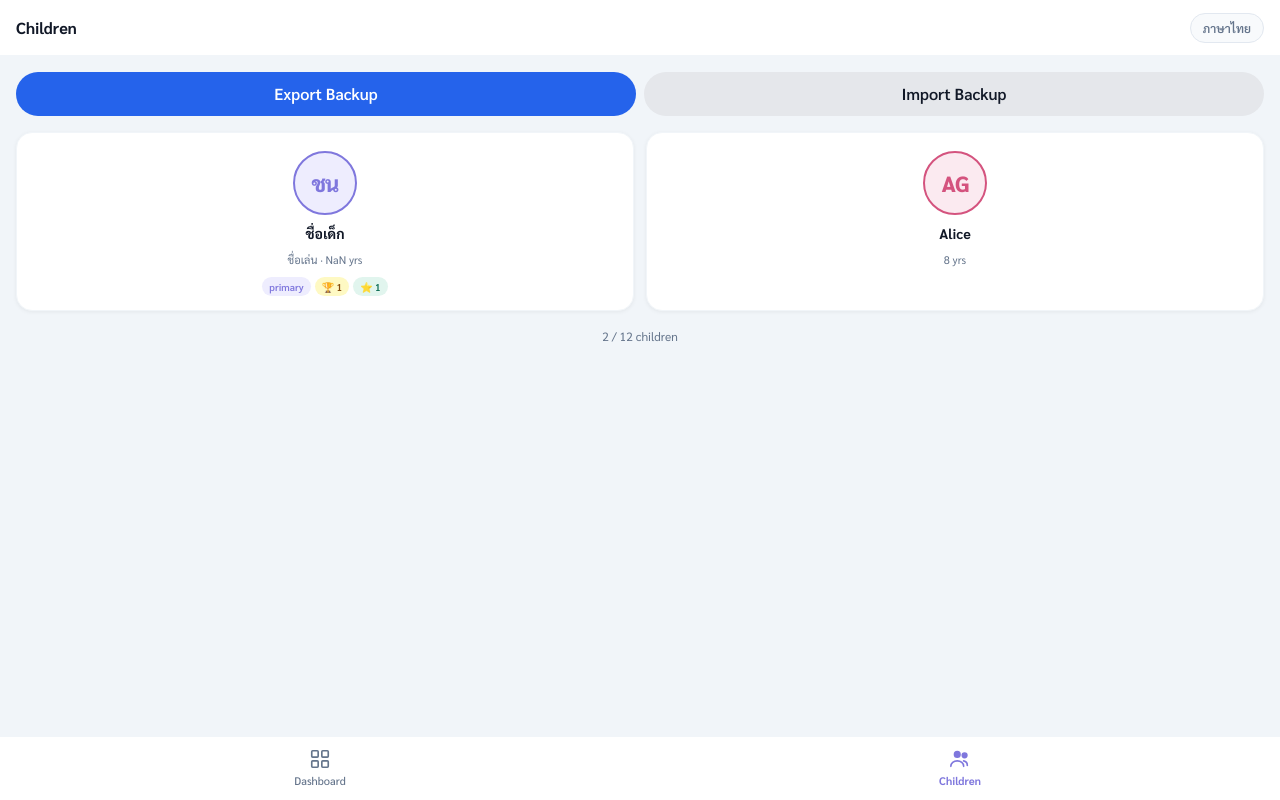
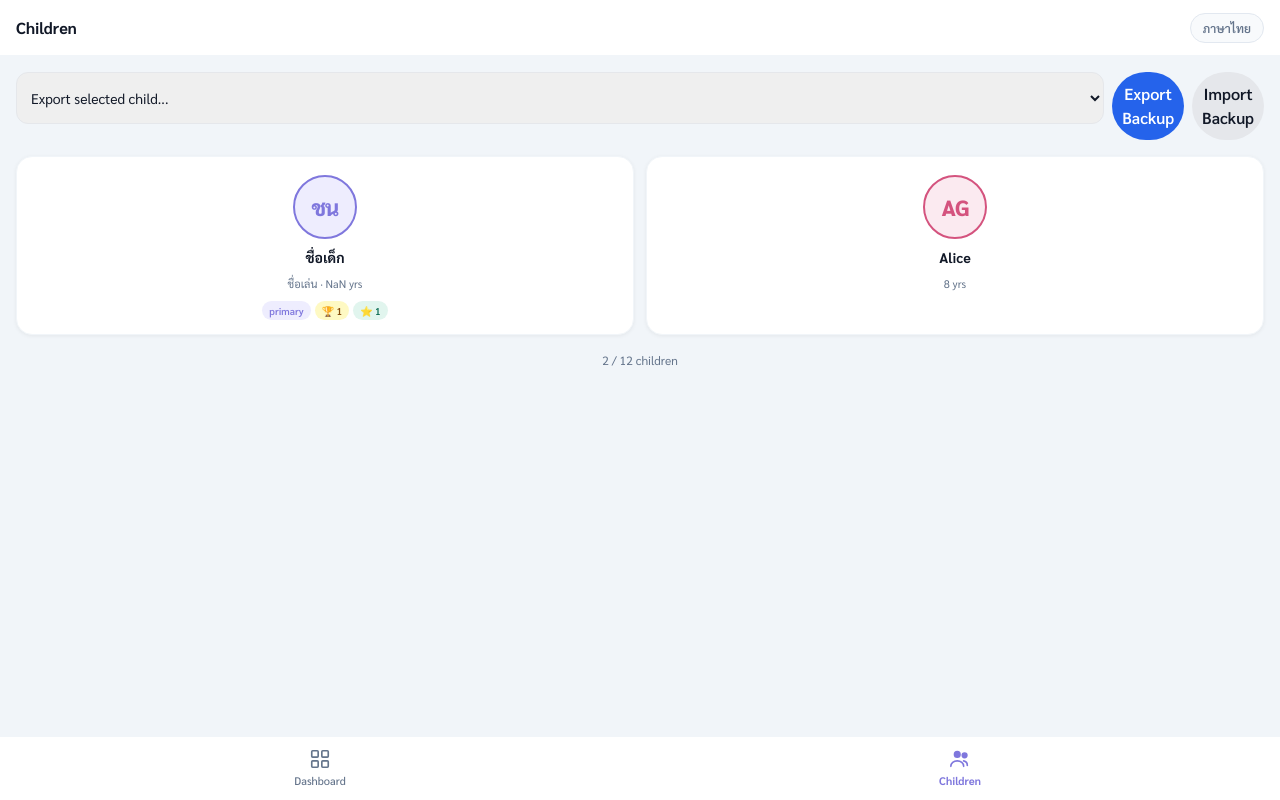
Before and after one commit to Anya-app/anya-app, a Next.js app: page /en/children in a window 1280 px wide. Built offline with nearby package versions, Linux system fonts and the light colour scheme.

Commit message:
Update page.tsx

```diff
--- a/src/app/[locale]/children/page.tsx
+++ b/src/app/[locale]/children/page.tsx
@@ -5,6 +5,7 @@ import { useApp } from "@/context/AppContext";
 import TopBar from "@/components/layout/TopBar";
 import { calcAge, getChildColor, getInitials } from "@/types";
 import { exportChildrenJson, importChildrenJson } from "@/lib/childStorage";
+import { exportSingleChildJson } from "@/lib/childStorage";
 
 export default function ChildrenPage() {
   const { children, t, locale } = useApp();
@@ -23,6 +24,29 @@ export default function ChildrenPage() {
             zIndex: 1,
           }}
         >
+          <select
+  defaultValue=""
+  onChange={(e) => {
+    if (!e.target.value) return;
+    exportSingleChildJson(e.target.value);
+    e.currentTarget.value = "";
+  }}
+  style={{
+    width: "100%",
+    marginBottom: 16,
+    padding: "10px",
+    borderRadius: 12,
+    border: "1px solid #E5E7EB",
+    fontSize: 14,
+  }}
+>
+  <option value="">Export selected child...</option>
+  {children.map((child) => (
+    <option key={child.id} value={child.id}>
+      {child.basicInfo.name} {child.basicInfo.lastname}
+    </option>
+  ))}
+</select>
           <button
             type="button"
             onClick={(e) => {
```
